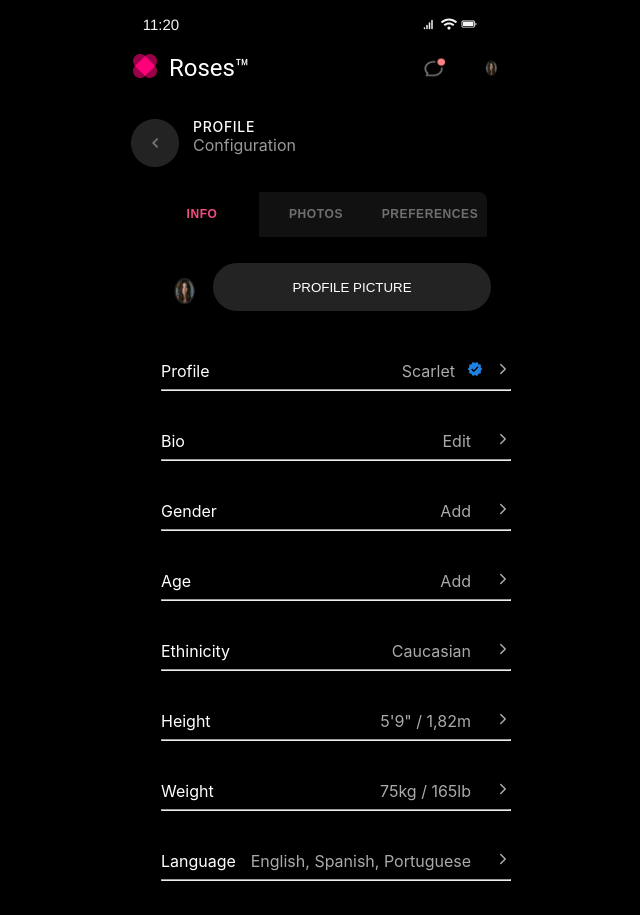
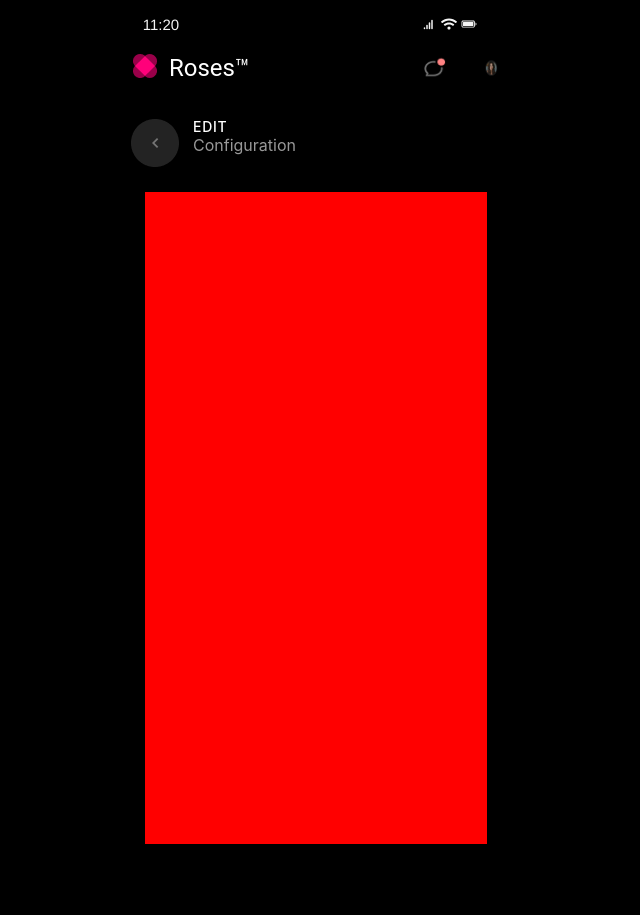
Before and after one commit to BlackSheep1337/XXIII, a React (Create React App) app: page /profile-configuration in a window 1280 px wide. Shown: the whole page, without its empty margins (324-964 px from the left). After the commit the page ends 844 px from the top, so only its background shows below. Built offline with nearby package versions, Linux system fonts and the light colour scheme.

Commit message:
config container setup

```diff
--- a/package.json
+++ b/package.json
@@ -13,6 +13,7 @@
     "react": "^18.3.1",
     "react-dom": "^18.3.1",
     "react-icons": "^5.3.0",
+    "react-router-dom": "^6.26.2",
     "react-scripts": "5.0.1",
     "typescript": "^4.9.5",
     "web-vitals": "^2.1.4"
--- a/src/App.tsx
+++ b/src/App.tsx
@@ -1,13 +1,21 @@
 import './App.css';
 import Tabs from './Components/Tabs/Tabs';
 import Header from './Components/Header/Header';
+import ProfileConfiguration from './Components/ProfileConfiguration/ProfileConfiguration';
+import { BrowserRouter as Router, Routes, Route } from 'react-router-dom';
+
 
 function App() {
   return (
-    <div className="App">
+    <Router>
+      <div className="App">
         <Header />
-        <Tabs />
-    </div>
+        <Routes>
+          <Route path="/tabs" element={<Tabs />} />
+          <Route path="/profile-configuration" element={<ProfileConfiguration />} />
+        </Routes>
+      </div>
+    </Router>
   );
 }
 
--- a/src/Components/Header/Header.tsx
+++ b/src/Components/Header/Header.tsx
@@ -8,8 +8,11 @@
 import MenuItems from '../assets/Menu Items.png';
 import ImageIcon from '../assets/Imagicon.png';
 import ButtonLeft from '../assets/button - left.png';
+import { Link, useLocation } from 'react-router-dom';
 
 function Header() {
+    const location = useLocation();
+
     return (
         <div className='header'>
             <div className='status-bar'>
@@ -36,15 +39,25 @@
                     <img className='image-icon' src={ImageIcon} alt="Icon" />
                 </div>
             </div>
-
         <div className='page-titles'>
+        <Link to={location.pathname === '/profile-configuration' ? '/tabs' : '/profile-configuration'}>
             <button className='left-button'>
             <img src={ButtonLeft} alt="Button left" />
             </button>
+        </Link>
 
         <div className='title'>
+            {location.pathname === '/profile-configuration' ? (
+            <>
+                <span className='profile'>EDIT</span>
+                <span className='config'>Configuration</span>
+            </>
+            ) : (
+            <>
                 <span className='profile'>PROFILE</span>
                 <span className='config'>Configuration</span>
+            </>
+            )}
         </div>
         </div>
 
--- /dev/null
+++ b/src/Components/ProfileConfiguration/ProfileConfiguration.tsx
@@ -0,0 +1,11 @@
+import './styles/styles.css'
+
+function ProfileConfiguration() {
+    return (
+        <section className='config-container'>
+
+        </section>
+    )
+}
+
+export default ProfileConfiguration
--- /dev/null
+++ b/src/Components/ProfileConfiguration/styles/styles.css
@@ -0,0 +1,12 @@
+.config-container {
+    display: flex;
+    flex-direction: column;
+    background-color: red;
+    width: 342px;
+    height: 674px;
+    margin-top: 90px;
+    top: 170px;
+    left: 24px;
+    gap: 24px;
+    opacity: 0px;
+}
```
Also changed, not shown: 1 other file (tests, documents, lock files or other folders). Lines whose indentation alone changed are shown as unchanged.
